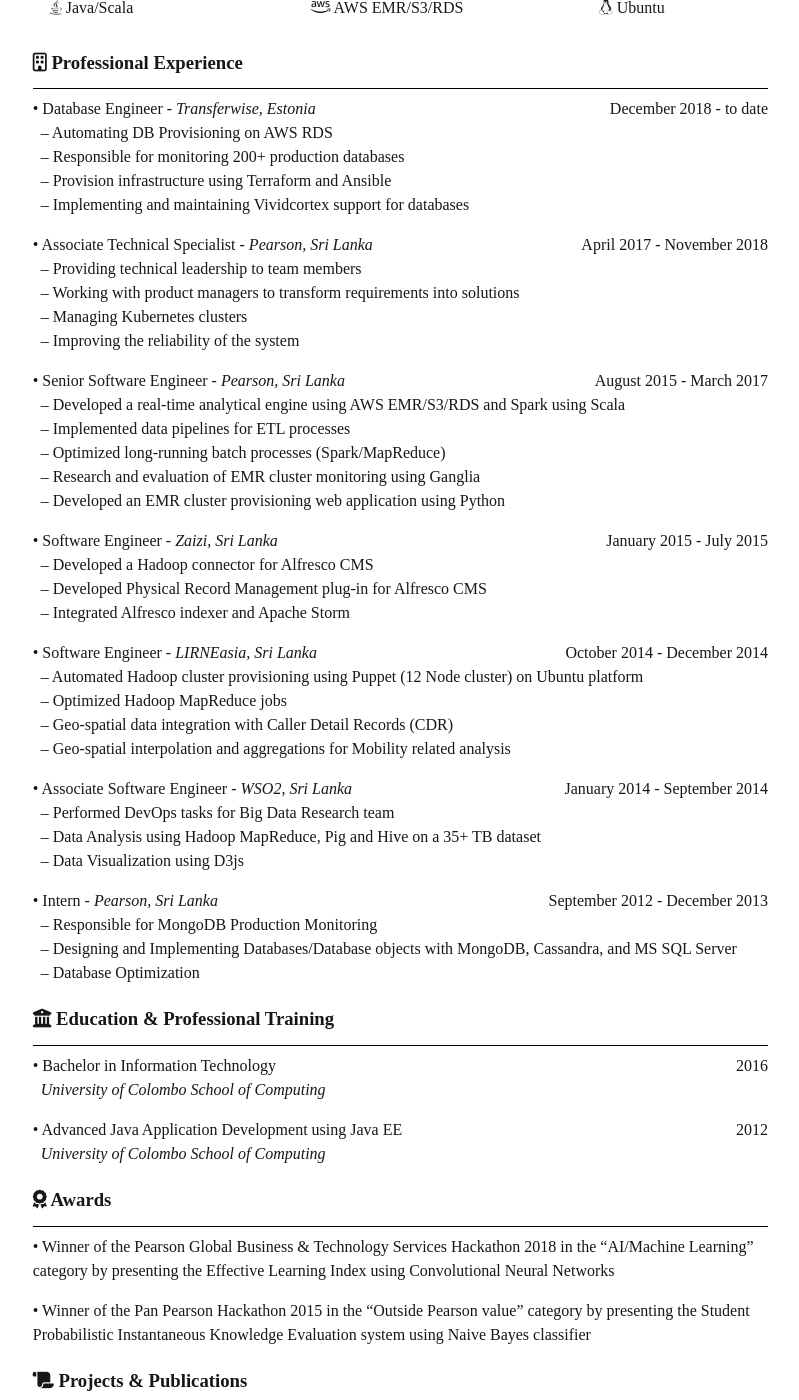
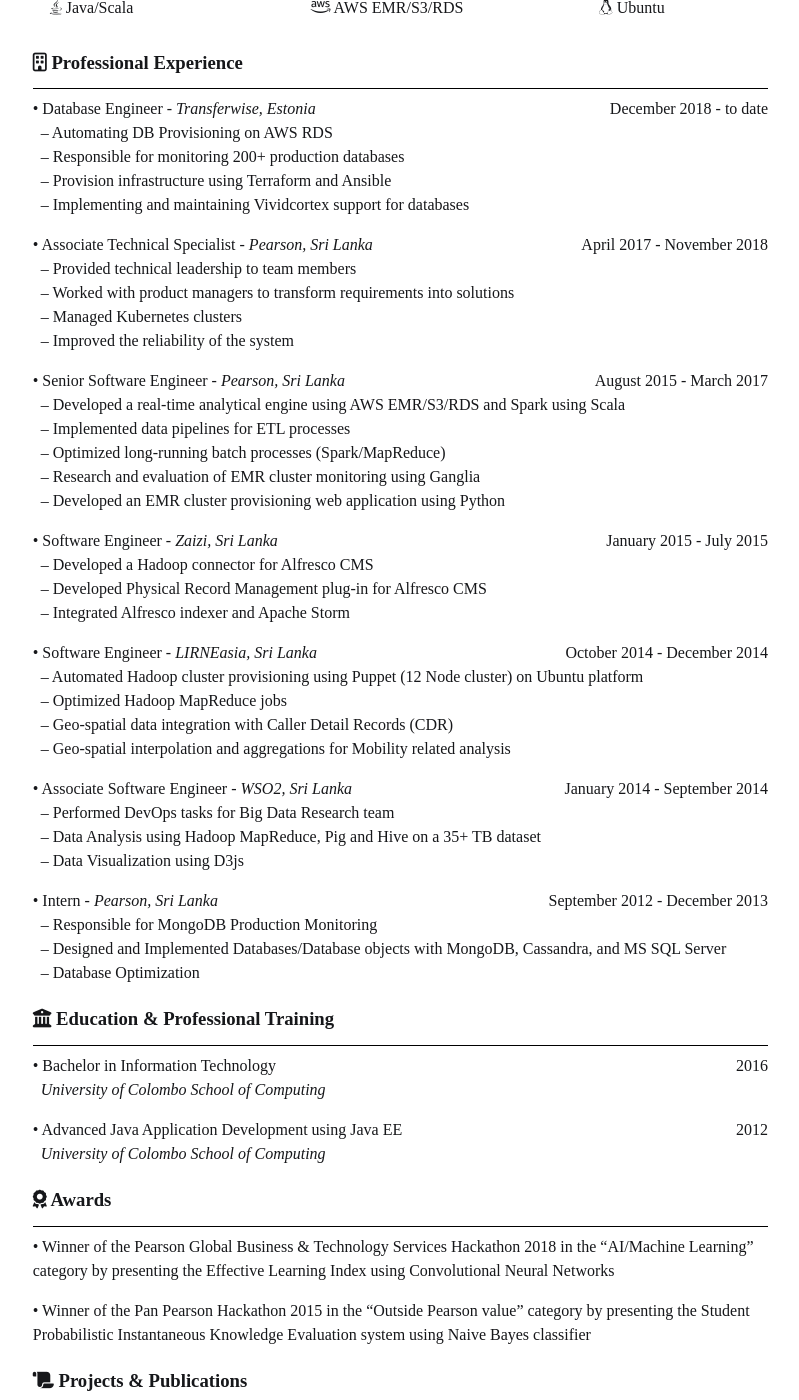
Before and after one commit to dedunu/dedunu.github.io, a Jekyll site: the page built from _pages/cv.md, in a window 1280 px wide and 1400 px high, scrolled down 640 px. Shown: the whole window, without its empty margins (320-1119 px from the left). Built offline with Jekyll 4.4.1, drawn with Linux system fonts in a browser that asks for light colours; nearby versions of some CDN libraries; some web fonts are replaced.

Commit message:
Update cv.md

```diff
--- a/_pages/cv.md
+++ b/_pages/cv.md
@@ -68,10 +68,10 @@
 </p>
 
 <p style="text-align:left;">• Associate Technical Specialist - <i>Pearson, Sri Lanka</i><span style="float:right;">April 2017 - November 2018</span><br/>
-&nbsp;&nbsp;– Providing technical leadership to team members<br/>
-&nbsp;&nbsp;– Working with product managers to transform requirements into solutions<br/>
-&nbsp;&nbsp;– Managing Kubernetes clusters<br/>
-&nbsp;&nbsp;– Improving the reliability of the system<br/>
+&nbsp;&nbsp;– Provided technical leadership to team members<br/>
+&nbsp;&nbsp;– Worked with product managers to transform requirements into solutions<br/>
+&nbsp;&nbsp;– Managed Kubernetes clusters<br/>
+&nbsp;&nbsp;– Improved the reliability of the system<br/>
 </p>
 
 <p style="text-align:left;">• Senior Software Engineer - <i>Pearson, Sri Lanka</i><span style="float:right;">August 2015 - March 2017</span><br/>
@@ -103,7 +103,7 @@
 
 <p style="text-align:left;">• Intern - <i>Pearson, Sri Lanka</i><span style="float:right;">September 2012 - December 2013</span><br/>
 &nbsp;&nbsp;– Responsible for MongoDB Production Monitoring<br/>
-&nbsp;&nbsp;– Designing and Implementing Databases/Database objects with MongoDB, Cassandra, and MS SQL Server<br/>
+&nbsp;&nbsp;– Designed and Implemented Databases/Database objects with MongoDB, Cassandra, and MS SQL Server<br/>
 &nbsp;&nbsp;– Database Optimization<br/>
 </p>
 
```
